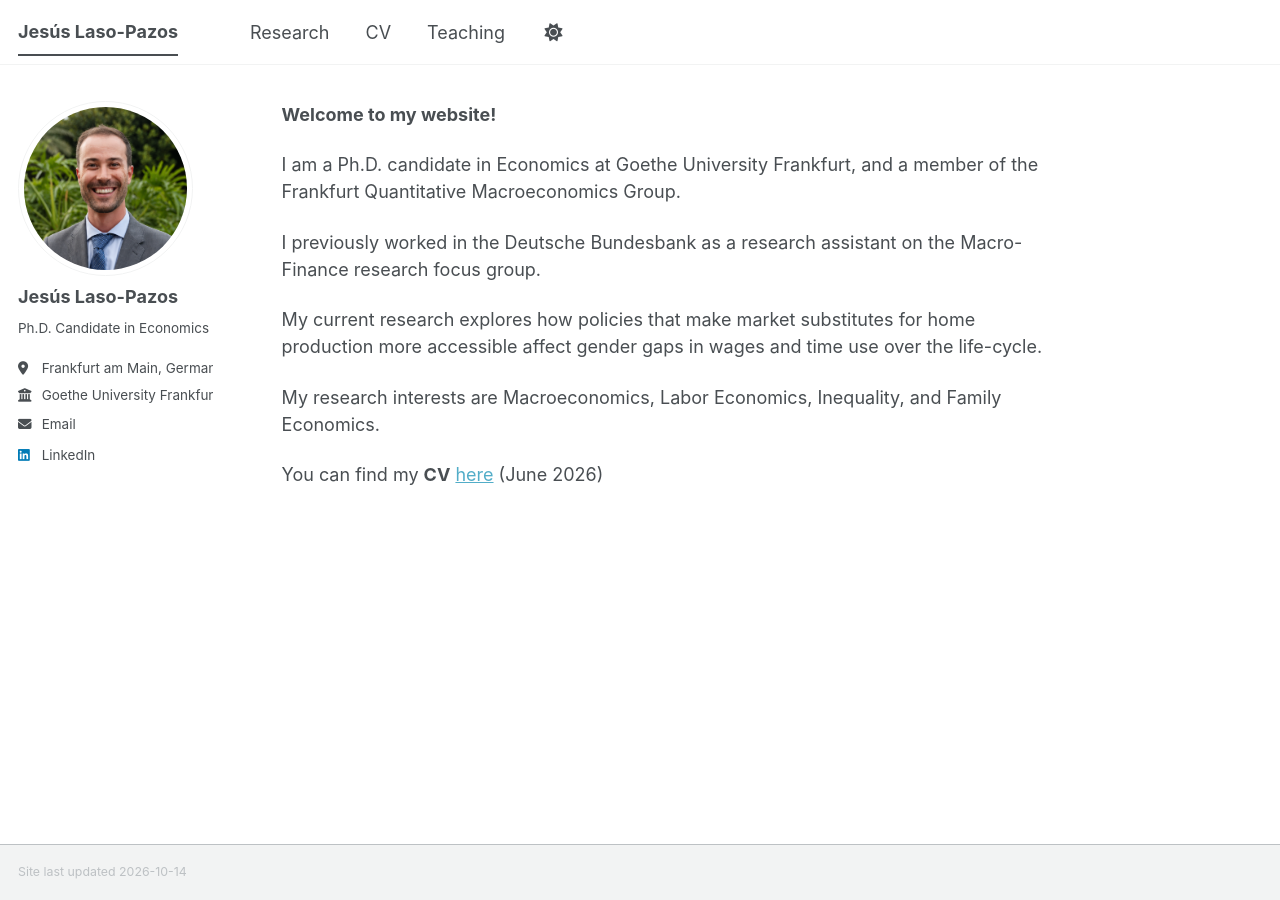
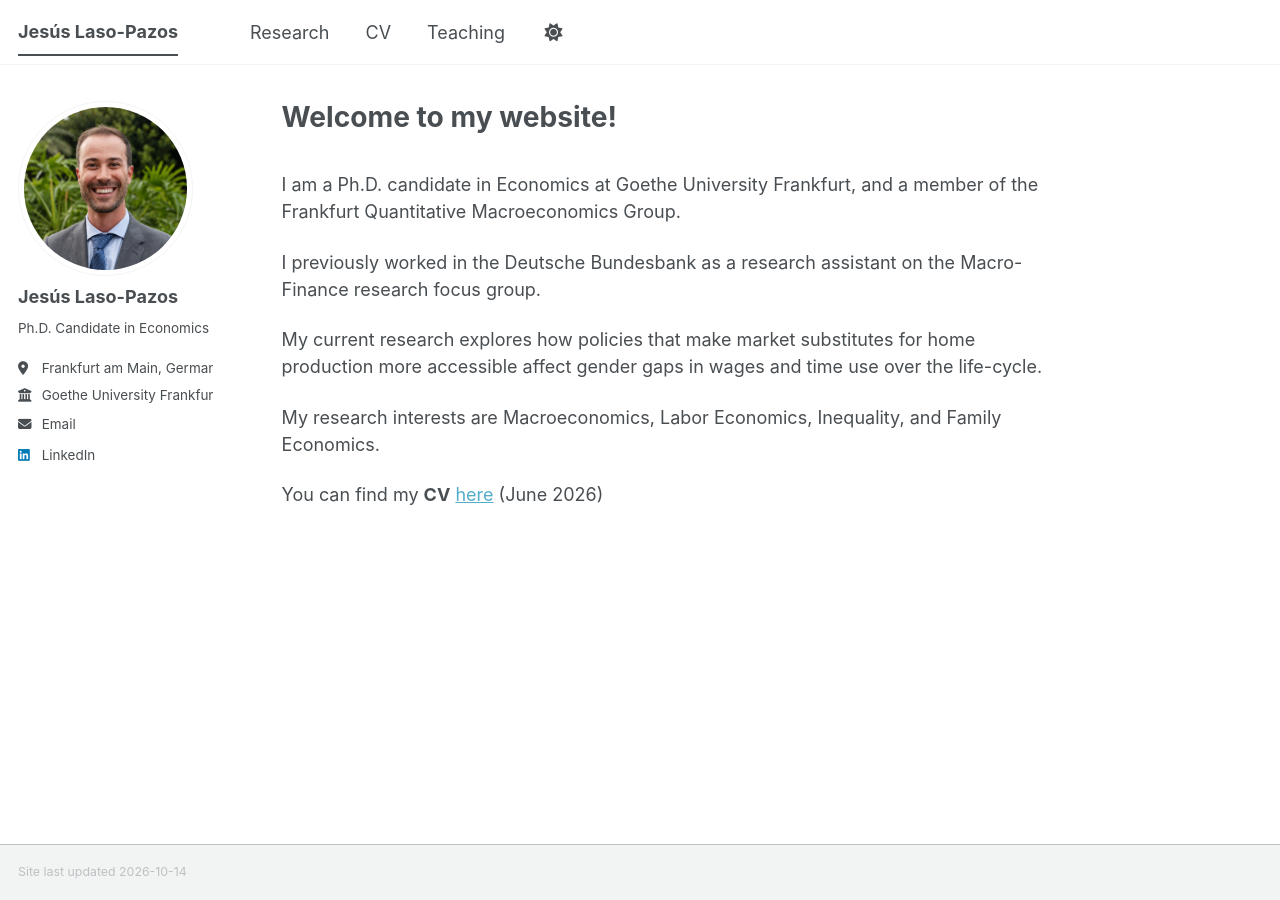
Before and after one commit to jlasopazos/jlasopazos.github.io, a Jekyll site: the page built from _pages/about.md, in a window 1280 px wide. Built offline with Jekyll 4.4.1, drawn with Linux system fonts in a browser that asks for light colours; a style sheet for code colours, icons or effects is not loaded.

Commit message:
Update about.md

```diff
--- a/_pages/about.md
+++ b/_pages/about.md
@@ -6,7 +6,7 @@ redirect_from:
 - /about.html
 ---
 
-**Welcome to my website!**
+<p style="font-size: 1.563em; font-weight: bold; line-height: 1.2;">Welcome to my website!</p>
 
 I am a Ph.D. candidate in Economics at Goethe University Frankfurt, and a member of the Frankfurt Quantitative Macroeconomics Group.
 
```
